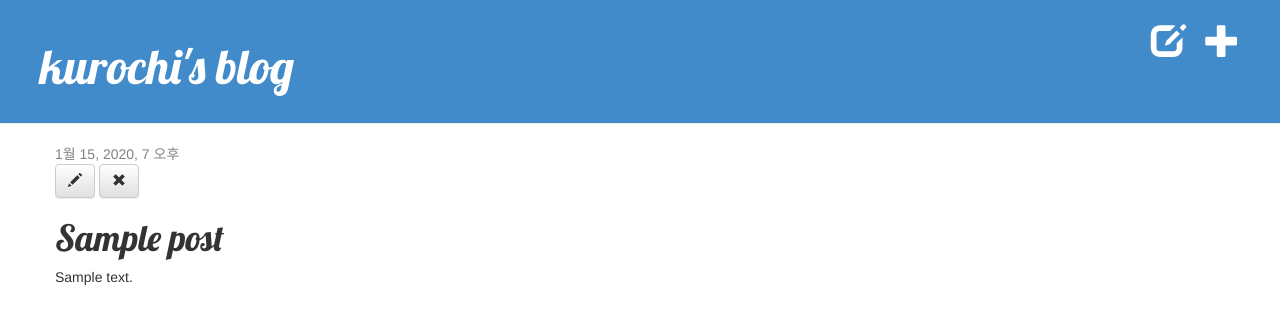
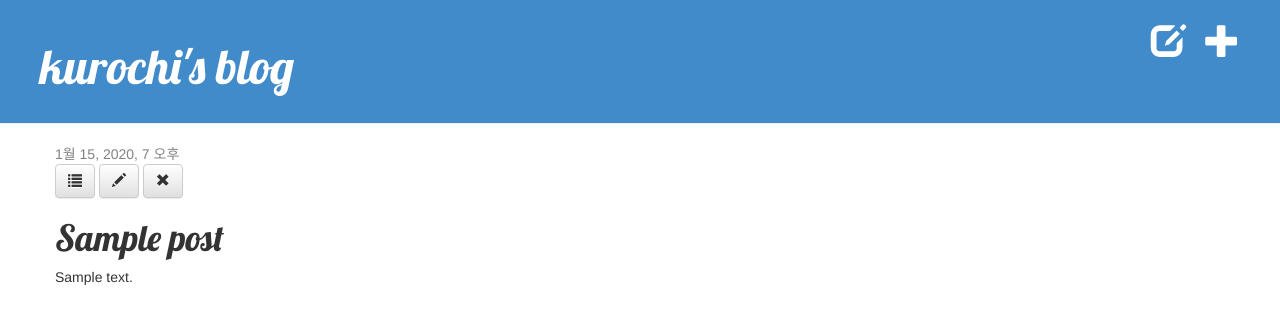
Before and after one commit to kurochi-q/mysite, a Django app: page /post/1/ in a window 1280 px wide. Shown: the top 324 px of the page. Run offline with Django 3.2, Linux system fonts and the light colour scheme; a user stored in the database is signed in; tables that the repository leaves empty hold one stand-in row (values such as "Sample post"); some libraries are stand-ins or nearby versions.

Commit message:
add go to list button

```diff
--- a/blog/templates/blog/post_detail.html
+++ b/blog/templates/blog/post_detail.html
@@ -10,6 +10,7 @@
             <a class="btn btn-default" href="{% url 'post_publish' pk=post.pk %}">Publish</a>
         {% endif %}
         {% if user.is_authenticated %}
+            <a class="btn btn-default" href="{% url 'post_list' %}"><span class="glyphicon glyphicon-list"></span></a>
             <a class="btn btn-default" href="{% url 'post_edit' pk=post.pk %}"><span class="glyphicon glyphicon-pencil"></span></a>
             <a class="btn btn-default" href="{% url 'post_remove' pk=post.pk %}"><span class="glyphicon glyphicon-remove"></span></a>
         {% endif %}
```
Also changed, not shown: README.md (added).
